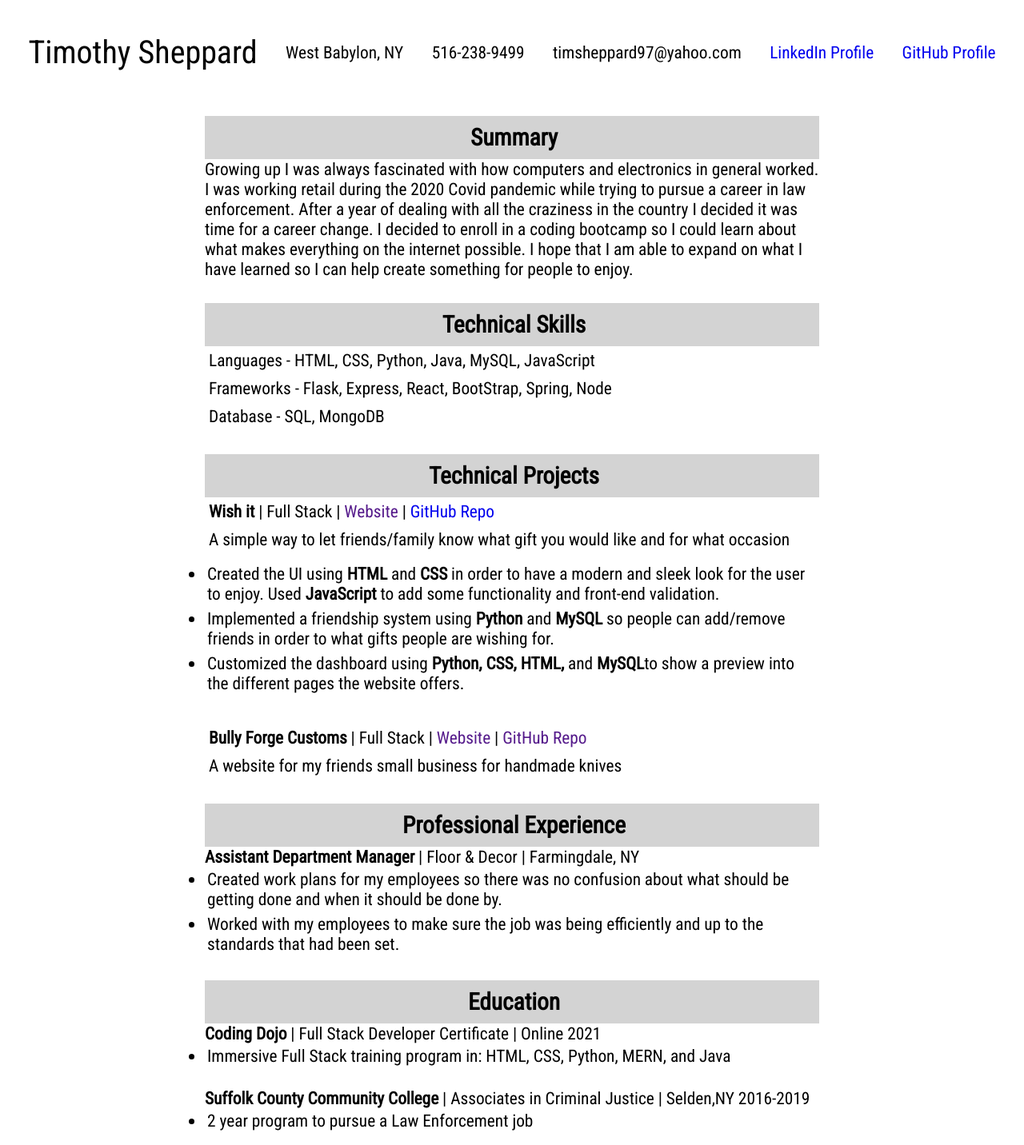
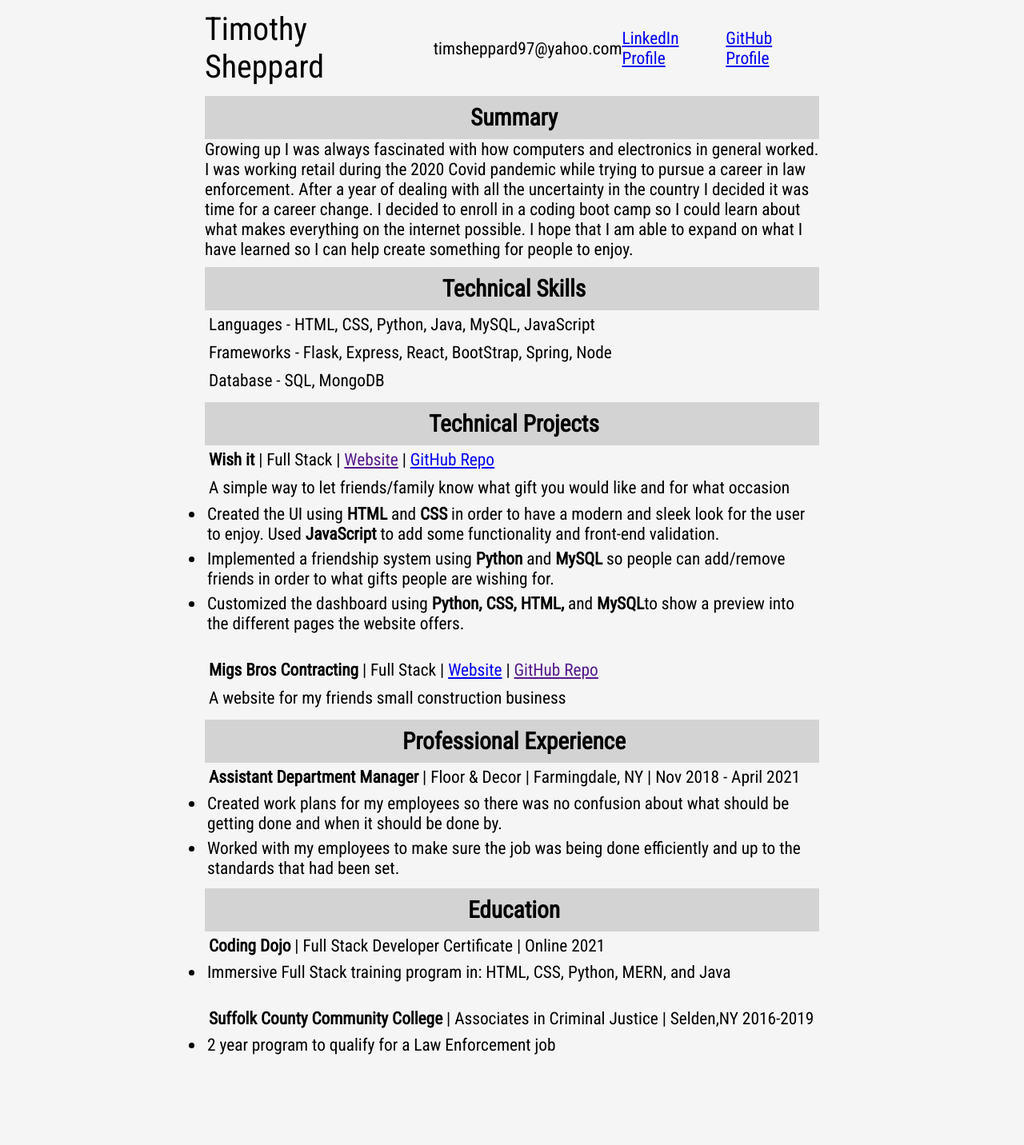
Before and after one commit to Timsheppard97/Resume, a Flask app: page / in a window 1280 px wide. Shown: the whole page at 80% size. After the commit the page ends 1319 px from the top, so only its background shows below. Run offline with Flask 2, Linux system fonts and the light colour scheme.

Commit message:
added tech project

```diff
--- a/flask_app/static/css/homepage.css
+++ b/flask_app/static/css/homepage.css
@@ -2,14 +2,15 @@
     margin: 0px;
     padding: 0px;
     font-family: 'Roboto Condensed', sans-serif;
+    background-color: #f5f5f5;
 }
 
 .divs {
     width: 60%;
     height: 100%;
     margin: auto;
-    padding: 15px 0px;
     font-size: 16pt;
+    padding-top: 10px;
 }
 
 .divs h3 {
@@ -18,7 +19,7 @@
 }
 
 #divOne {
-    width: 100%;
+    width: 60%;
     display: flex;
     justify-content: space-evenly;
     align-items: center;
@@ -29,15 +30,7 @@
     font-size: 30pt;
 }
 
-.aTag {
-    text-decoration: none;
-}
-
-#divThree p {
-    padding: 5px;
-}
-
-#divFour p {
+#divThree p, #divFour p, #divFive p, #divSix p {
     padding: 5px;
 }
 
--- a/flask_app/templates/homepage.html
+++ b/flask_app/templates/homepage.html
@@ -13,15 +13,16 @@
 <body>
     <div class="divs" id="divOne">
         <p id="name">Timothy Sheppard</p>
-        <p>West Babylon, NY</p>
-        <p>516-238-9499</p>
+        <!-- <p>West Babylon, NY</p> -->
+        <!-- <p>516-238-9499</p> -->
         <p>timsheppard97@yahoo.com</p>
         <p><a class="aTag" href="https://www.linkedin.com/in/timothy-sheppard-1050a3110/">LinkedIn Profile </a></p>
         <p><a class="aTag" href="https://github.com/Timsheppard97">GitHub Profile</a></p>
     </div>
     <div class="divs" id="divTwo">
         <h3 class="sectionHead">Summary</h3>
-        Growing up I was always fascinated with how computers and electronics in general worked. I was working retail during the 2020 Covid pandemic while trying to pursue a career in law enforcement. After a year of dealing with all the craziness in the country I decided it was time for a career change. I decided to enroll in a coding bootcamp so I could learn about what makes everything on the internet possible. I hope that I am able to expand on what I have learned so I can help create something for people to enjoy.
+        <p>Growing up I was always fascinated with how computers and electronics in general worked. I was working retail during the 2020 Covid pandemic while trying to pursue a career in law enforcement. After a year of dealing with all the uncertainty in the country I decided it was time for a career change. I decided to enroll in a coding boot camp so I could learn about what makes everything on the internet possible. I hope that I am able to expand on what I have learned so I can help create something for people to enjoy.
+        </p>
     </div>
     <div class="divs" id="divThree">
         <h3 class="sectionHead">Technical Skills</h3>
@@ -34,23 +35,21 @@
         <!-- need to toss the link for the deployed wishit project into the empty href -->
         <p><b>Wish it</b> | Full Stack | <a class="aTag" href="">Website</a> | <a class="aTag" href="github.com/Timsheppard97/Wish-it">GitHub Repo</a></p>
         <p>A simple way to let friends/family know what gift you would like and for what occasion</p>
-        <p>
             <ul>
                 <li class="listPadding">Created the UI using <b>HTML</b> and <b>CSS</b> in order to have a modern and sleek look for the user to enjoy. Used <b>JavaScript</b> to add some functionality and front-end validation.</li>
                 <li class="listPadding">Implemented a friendship system using <b>Python</b> and <b>MySQL</b> so people can add/remove friends in order to what gifts people are wishing for.</li>
                 <li class="listPadding">Customized the dashboard using <b>Python, CSS, HTML,</b> and <b>MySQL</b>to show a preview into the different pages the website offers. </li>
             </ul>
-        </p>
         <br>
-        <p><b>Bully Forge Customs</b> | Full Stack | <a class="aTag" href="">Website</a> | <a class="aTag" href="">GitHub Repo</a></p>
-        <p>A website for my friends small business for handmade knives</p>
+        <p><b>Migs Bros Contracting</b> | Full Stack | <a class="aTag" href="http://migsbroscontracting.com">Website</a> | <a class="aTag" href="">GitHub Repo</a></p>
+        <p>A website for my friends small construction business</p>
     </div>
     <div class="divs" id="divFive">
         <h3 class="sectionHead">Professional Experience</h3>
-        <p><b>Assistant Department Manager</b> | Floor & Decor | Farmingdale, NY</p>
+        <p><b>Assistant Department Manager</b> | Floor & Decor | Farmingdale, NY | Nov 2018 - April 2021</p>
         <ul>
             <li class="listPadding">Created work plans for my employees so there was no confusion about what should be getting done and when it should be done by.</li>
-            <li class="listPadding">Worked with my employees to make sure the job was being efficiently and up to the standards that had been set.</li>
+            <li class="listPadding">Worked with my employees to make sure the job was being done efficiently and up to the standards that had been set.</li>
         </ul>
     </div>
     <div class="divs" id="divSix">
@@ -62,7 +61,7 @@
         <br>
         <p><b>Suffolk County Community College</b> | Associates in Criminal Justice | Selden,NY 2016-2019</p>
         <ul>
-            <li class="listPadding">2 year program to pursue a Law Enforcement job</li>
+            <li class="listPadding">2 year program to qualify for a Law Enforcement job</li>
         </ul>
     </div>
     <div id="stickyInfoPanel">
```
